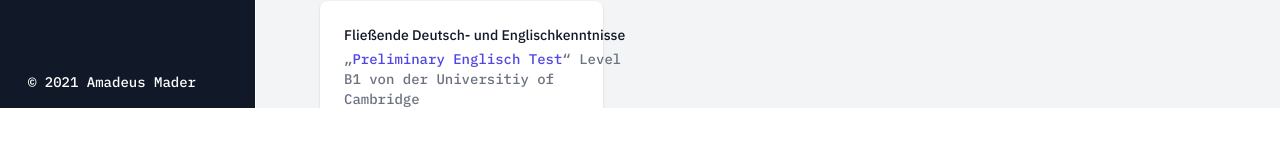
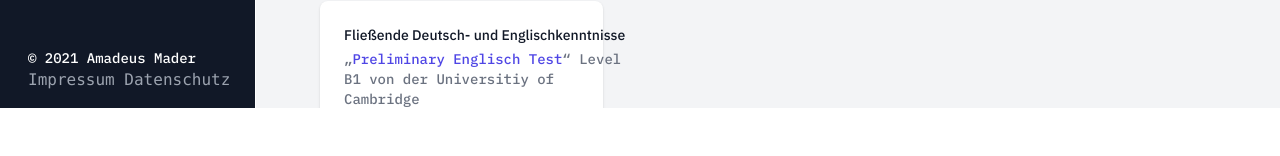
Before and after one commit to Mozart409/cv.mozart409, a Next.js app: page / in a window 1280 px wide. Shown: the part 716-872 px from the top of the page. Built offline with nearby package versions, Linux system fonts and the light colour scheme; what @tailwindcss/custom-forms, @tailwindcss/typography, @tailwindcss/ui would draw is missing.

Commit message:
fix: :sparkles: added impressum to sidebar

```diff
--- a/src/components/layout.js
+++ b/src/components/layout.js
@@ -121,6 +121,22 @@ const Layout = ({ children, title = 'CV | Amadeus Mader' }) => (
                     <p className="text-sm font-medium leading-5 text-white">
                       &copy; {new Date().getFullYear()} Amadeus Mader
                     </p>
+                    <a
+                      href="http://mozart409.space/impressum"
+                      target="_blank"
+                      rel="norel noreferrer"
+                      className="text-center text-base text-gray-400"
+                    >
+                      Impressum
+                    </a>{' '}
+                    <a
+                      href="http://mozart409.space/datenschutz"
+                      target="_blank"
+                      rel="norel noreferrer"
+                      className="text-center text-base text-gray-400"
+                    >
+                      Datenschutz
+                    </a>
                   </div>
                 </div>
               </a>
```
